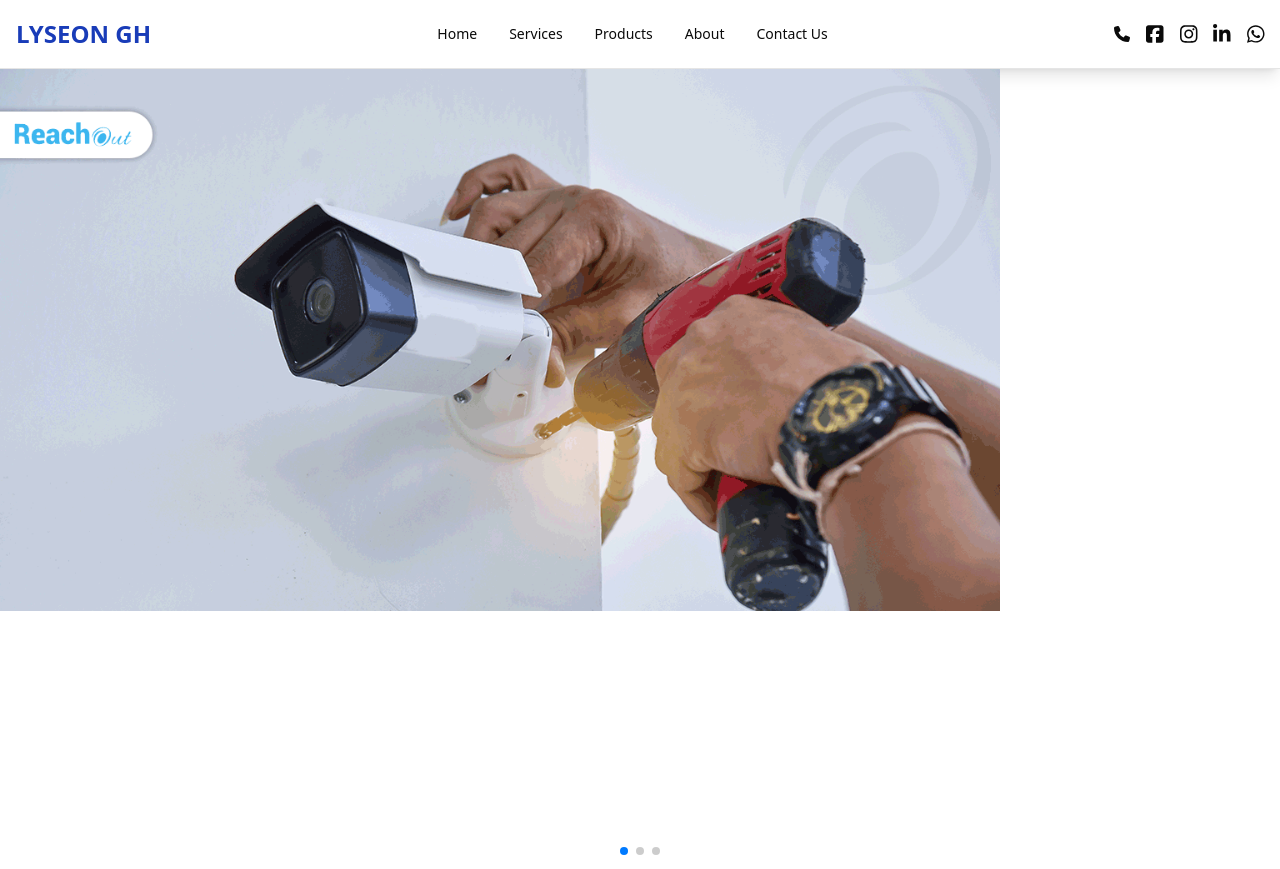
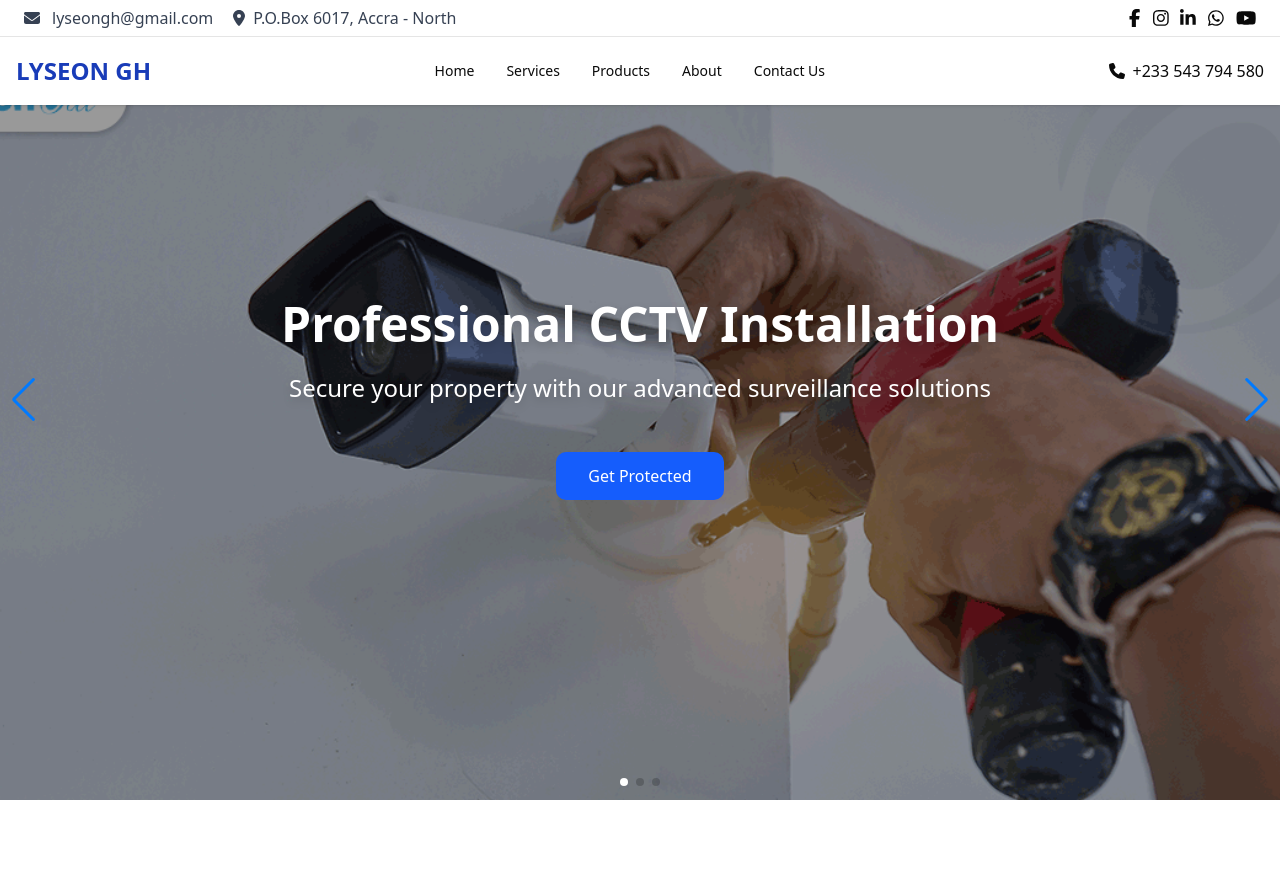
Before and after one commit to LYSEONGH-PROJECT/LYSEONGH-frontend, a Next.js app in the folder lyseongh-website/: page / in a window 1280 px wide. After the commit the page ends 800 px from the top, so only its background shows below. Built offline with nearby package versions, Linux system fonts and the light colour scheme; grey boxes are pictures that could not be loaded.

Commit message:
refactored

```diff
--- a/lyseongh-website/src/components/features/home-page/hero-section.jsx
+++ b/lyseongh-website/src/components/features/home-page/hero-section.jsx
@@ -1,32 +1,93 @@
-"use client"
+"use client";
 
-import { Swiper,SwiperSlide } from "swiper/react";
+import { Swiper, SwiperSlide } from "swiper/react";
+import { Navigation, Pagination, Autoplay } from "swiper/modules";
+import Image from "next/image";
 import 'swiper/css';
 import 'swiper/css/navigation';
 import 'swiper/css/pagination';
-import {Navigation, Pagination, Autoplay} from "swiper/modules"
-import Image from "next/image";
+import Link from "next/link";
 
-export function Hero(){
+const slides = [
+  {
+    id: 1,
+    imageSrc: "/images/home/cctv-installation.png",
+    title: "Professional CCTV Installation",
+    subtitle: "Secure your property with our advanced surveillance solutions",
+    ctaText: "Get Protected",
+    ctaLink: "/services/cctv-installation"
+  },
+  {
+    id: 2,
+    imageSrc: "/images/home/dstv-installation.png",
+    title: "DStv Installation Services",
+    subtitle: "Premium satellite TV installation for your home or business",
+    ctaText: "Explore Packages",
+    ctaLink: "/services/dstv-installation"
+  },
+  {
+    id: 3,
+    imageSrc: "/images/home/electrical-wiring.jpg",
+    title: "Electrical Wiring Experts",
+    subtitle: "Safe and reliable electrical installations",
+    ctaText: "Request Service",
+    ctaLink: "/services/electrical-wiring"
+  }
+];
+
+export function Hero() {
   return (
+    <section className="relative">
       <Swiper
-            modules={[Pagination, Autoplay]}
-            pagination={{ clickable: true }}
-            spaceBetween={100}
+        modules={[Navigation, Pagination, Autoplay]}
+        pagination={{
+          clickable: true,
+          bulletClass: 'swiper-pagination-bullet bg-white/50',
+          bulletActiveClass: 'swiper-pagination-bullet-active !bg-white'
+        }}
+        navigation
+        spaceBetween={0}
         slidesPerView={1}
         loop={true}
-            autoplay={{ delay: 6000 }}
-            className="h-screen"
+        autoplay={{
+          delay: 6000,
+          disableOnInteraction: false
+        }}
+        className="w-full h-screen max-h-[800px]"
       >
-            <SwiperSlide>
-                <Image src="/images/home/cctv-installation.png" width={1000} height={100} alt=""/>
+        {slides.map((slide) => (
+          <SwiperSlide key={slide.id} className="relative">
+            <div className="absolute inset-0 bg-black/40 z-10" />
+            <Image
+              src={slide.imageSrc}
+              alt={slide.title}
+              fill
+              className="object-cover"
+              priority={slide.id === 1}
+            />
+            <div className="relative z-20 flex flex-col justify-center items-center h-full text-center px-4 text-white">
+              <div className="max-w-3xl space-y-6">
+                <h1 className="text-4xl md:text-5xl font-bold drop-shadow-lg">
+                  {slide.title}
+                </h1>
+                {slide.subtitle && (
+                  <p className="text-xl md:text-2xl drop-shadow-lg">
+                    {slide.subtitle}
+                  </p>
+                )}
+                {slide.ctaText && slide.ctaLink && (
+                  <Link
+                    href={slide.ctaLink}
+                    className="inline-block px-8 py-3 bg-blue-600 hover:bg-blue-700 text-white font-medium rounded-lg transition-colors mt-6"
+                  >
+                    {slide.ctaText}
+                  </Link>
+                )}
+              </div>
+            </div>
           </SwiperSlide>
-            <SwiperSlide>
-                <Image src="/images/home/dstv-installation.png" width={1000} height={100} alt=""/>
-            </SwiperSlide>
-            <SwiperSlide>
-                <Image src="/images/home/electrical-wiring.jpg" width={1000} height={100} alt=""/>
-            </SwiperSlide>
+        ))}
       </Swiper>
-    )
+    </section>
+  );
 }
--- a/lyseongh-website/src/components/layout/nav-bar.jsx
+++ b/lyseongh-website/src/components/layout/nav-bar.jsx
@@ -1,134 +1,200 @@
 'use client';
 
 import { useState } from "react";
-import { Button } from "../ui/button";
 import Link from "next/link";
 import {
     NavigationMenu,
     NavigationMenuList,
     NavigationMenuItem,
-    NavigationMenuContent,
-    NavigationMenuTrigger,
     NavigationMenuLink,
- } from "../ui/navigation-menu";
-import { Phone, FacebookIcon, Instagram, LinkedinIcon,  } from "lucide-react";
+} from "../ui/navigation-menu";
+import { Button } from "../ui/button";
+import { motion, AnimatePresence } from "framer-motion";
+import {
+    faBars,
+    faEnvelope,
+    faLocationDot,
+    faPhone,
+    faX
+} from "@fortawesome/free-solid-svg-icons";
+import {
+    faInstagram,
+    faLinkedinIn,
+    faWhatsapp,
+    faFacebookF,
+    faYoutube
+} from "@fortawesome/free-brands-svg-icons";
 import { FontAwesomeIcon } from "@fortawesome/react-fontawesome";
-import { easeIn, motion } from "framer-motion";
-import { faPhone } from "@fortawesome/free-solid-svg-icons";
-import { faInstagram, faLinkedinIn, faSquareFacebook, faWhatsapp } from "@fortawesome/free-brands-svg-icons";
 
-export function Navbar(){
+const MOBILE_NAV_LINKS = [
+    { id: 1, href: '/', name: 'Home' },
+    { id: 2, href: '/', name: 'Services' },
+    { id: 3, href: '/', name: 'Products' },
+    { id: 4, href: '/', name: 'About' },
+    { id: 5, href: '/', name: 'Contact Us' },
+];
+
+const SOCIAL_LINKS = [
+    { id: 1, icon: <FontAwesomeIcon icon={faFacebookF} />, href: '/', className: 'text-lg' },
+    { id: 2, icon: <FontAwesomeIcon icon={faInstagram} />, href: '/', className: 'text-lg' },
+    { id: 3, icon: <FontAwesomeIcon icon={faLinkedinIn} />, href: '/', className: 'text-lg' },
+    { id: 4, icon: <FontAwesomeIcon icon={faWhatsapp} />, href: '/', className: 'text-lg' },
+    { id: 5, icon: <FontAwesomeIcon icon={faYoutube} />, href: '/', className: 'text-lg' },
+];
+
+const menuVariants = {
+    open: {
+        x: 0,
+        opacity: 1,
+        transition: {
+            staggerChildren: 0.1,
+            ease: "easeOut",
+            duration: 0.3,
+        }
+    },
+    closed: {
+        x: '-100%',
+        opacity: 0,
+        transition: {
+            ease: "easeIn",
+            duration: 0.2,
+        }
+    }
+};
+
+const itemVariants = {
+    open: {
+        x: 0,
+        opacity: 1,
+        transition: { type: "spring", stiffness: 300, damping: 24 }
+    },
+    closed: {
+        x: '-120%',
+        opacity: 0,
+        transition: { duration: 0.2 }
+    }
+};
+
+const CompanyInfo = () => (
+    <div className="hidden md:flex justify-between py-1 px-6 border-b">
+        <div className="flex justify-between gap-x-5">
+            <div className="flex items-center gap-x-3 text-gray-700">
+                <FontAwesomeIcon icon={faEnvelope} />
+                <Link href="mailto:lyseongh@gmail.com">lyseongh@gmail.com</Link>
+            </div>
+            <div className="flex items-center gap-x-2 text-gray-700">
+                <FontAwesomeIcon icon={faLocationDot}/>
+                <span>P.O.Box 6017, Accra - North</span>
+            </div>
+        </div>
+        <div className="flex gap-x-3">
+            {SOCIAL_LINKS.map((social) => (
+                <motion.div whileHover={{ scale: 1.2 }} key={social.id}>
+                    <Link href={social.href} className={social.className}>
+                        {social.icon}
+                    </Link>
+                </motion.div>
+            ))}
+        </div>
+    </div>
+);
+
+const DesktopNav = () => (
+    <NavigationMenu className="hidden md:flex">
+        <NavigationMenuList className="flex justify-center gap-x-4">
+            {MOBILE_NAV_LINKS.map((link) => (
+                <NavigationMenuItem key={link.id}>
+                    <NavigationMenuLink asChild>
+                        <Link href={link.href} className="hover:text-blue-600 transition-colors">
+                            {link.name}
+                        </Link>
+                    </NavigationMenuLink>
+                </NavigationMenuItem>
+            ))}
+        </NavigationMenuList>
+    </NavigationMenu>
+);
+
+const MobileMenu = ({ isOpen, onClose }) => (
+    <AnimatePresence>
+        {isOpen && (
+            <>
+                <motion.div
+                    initial={{ opacity: 0 }}
+                    animate={{ opacity: 1 }}
+                    exit={{ opacity: 0 }}
+                    className="fixed inset-0 bg-black/50 z-10 md:hidden"
+                    onClick={onClose}
+                />
+
+                <motion.div
+                    className="h-screen w-3/4 fixed inset-y-0 left-0 overflow-y-auto top-0 bg-white z-20 md:hidden shadow-xl"
+                    variants={menuVariants}
+                    initial="closed"
+                    animate="open"
+                    exit="closed"
+                >
+                    <div className="flex flex-col space-y-6 p-6">
+                        {MOBILE_NAV_LINKS.map((link) => (
+                            <motion.div variants={itemVariants} key={link.id}>
+                                <Link
+                                    href={link.href}
+                                    className="text-xl font-semibold hover:text-blue-600 transition-colors"
+                                    onClick={onClose}
+                                >
+                                    {link.name}
+                                </Link>
+                            </motion.div>
+                        ))}
+                    </div>
+                    <div className="p-6 flex gap-x-4 border-t mt-4">
+                        {SOCIAL_LINKS.map((social) => (
+                            <motion.div whileHover={{ scale: 1.2 }} key={social.id}>
+                                <Link href={social.href} className={social.className}>
+                                    {social.icon}
+                                </Link>
+                            </motion.div>
+                        ))}
+                    </div>
+                </motion.div>
+            </>
+        )}
+    </AnimatePresence>
+);
+
+export function Navbar() {
     const [isMobileMenuOpen, setIsMobileMenuOpen] = useState(false);
 
-    const toggleMobileMenu = () => {
-        setIsMobileMenuOpen(!isMobileMenuOpen);
-    }
-
-    const socials = [
-        {
-            id: 1,
-            icon: <FontAwesomeIcon icon={faSquareFacebook} />,
-            href: '/',
-            className: 'text-xl',
-        },
-        {
-            id: 2,
-            icon: <FontAwesomeIcon icon={faInstagram} />,
-            href: '/',
-            className: 'text-xl'
-        },
-        {
-            id: 3,
-            icon: <FontAwesomeIcon icon={faLinkedinIn} />,
-            href: '/',
-            className: 'text-xl'
-        },
-        {
-            id: 4,
-            icon: <FontAwesomeIcon icon={faWhatsapp} />,
-            href: '/',
-            className: 'text-xl'
-        },
-    ];
+    const toggleMobileMenu = () => setIsMobileMenuOpen(!isMobileMenuOpen);
+    const closeMobileMenu = () => setIsMobileMenuOpen(false);
 
     return (
-        <header className="w-full shadow-lg">
+        <header className="w-full fixed top-0 bg-white z-10 shadow-sm">
+            <CompanyInfo />
 
-            <div className="flex justify-between items-center border-b p-4">
-
-                {/* Logo */}
+            <div className="flex items-center justify-between p-4">
                 <Link href="/">
-                    <span className="font-bold text-2xl text-blue-800">LYSEON GH</span>
+                    <span className="font-bold text-lg md:text-2xl text-blue-800">LYSEON GH</span>
                 </Link>
 
+                <DesktopNav />
 
-                {/* Desktop Menu */}
-                <NavigationMenu className="hidden md:flex">
-                    <NavigationMenuList className="flex justify-center gap-x-4">
-                        <NavigationMenuItem>
-                            <NavigationMenuLink asChild>
-                                <Link href="/" className="">
-                                    Home
-                                </Link>
-                            </NavigationMenuLink>
-                        </NavigationMenuItem>
-                        <NavigationMenuItem>
-                            <NavigationMenuLink asChild>
-                                <Link href="/" className="">
-                                    Services
-                                </Link>
-                            </NavigationMenuLink>
-                        </NavigationMenuItem>
-                        <NavigationMenuItem>
-                            <NavigationMenuLink asChild>
-                                <Link href="/" className="">
-                                    Products
-                                </Link>
-                            </NavigationMenuLink>
-                        </NavigationMenuItem>
-                        <NavigationMenuItem>
-                            <NavigationMenuLink asChild>
-                                <Link href="/" className="">
-                                    About
-                                </Link>
-                            </NavigationMenuLink>
-                        </NavigationMenuItem>
-                        <NavigationMenuItem>
-                            <NavigationMenuLink asChild>
-                                <Link href="/" className="">
-                                    Contact Us
-                                </Link>
-                            </NavigationMenuLink>
-                        </NavigationMenuItem>
-                    </NavigationMenuList>
-                </NavigationMenu>
+                <Button
+                    onClick={toggleMobileMenu}
+                    variant="ghost"
+                    className="text-lg md:hidden"
+                    aria-label={isMobileMenuOpen ? "Close menu" : "Open menu"}
+                >
+                    <FontAwesomeIcon icon={isMobileMenuOpen ? faX : faBars} />
+                </Button>
 
-                {/* Mobile Menu */}
-
-
-                {/* Contacts */}
-                <div className="md:flex hidden gap-x-4">
-                    {/* Phone Number */}
-                    <Link href="/" className="flex items-center gap-x-1">
-                        <FontAwesomeIcon icon={faPhone} />
-                        <span className="text-xs hidden">+233 543 794 580</span>
-                    </Link>
-
-                    {/* Socials */}
-                    {socials.map((social) => {
-                        return <motion.div
-                        whileHover={{ scale: 1.2 }}
-                        key={social.id}
-                        >
-                            <Link href={social.href} className={social.className}>
-                                {social.icon}
-                            </Link>
-                        </motion.div>
-                    })}
-                </div>
+                <Link href="tel:+233543794580" className="hidden md:flex items-center gap-x-2 hover:text-blue-600 transition-colors">
+                    <FontAwesomeIcon icon={faPhone} />
+                    <span className="text-md">+233 543 794 580</span>
+                </Link>
             </div>
 
-
+            <MobileMenu isOpen={isMobileMenuOpen} onClose={closeMobileMenu} />
         </header>
-    )
+    );
 }
```
Lines whose indentation alone changed are shown as unchanged.
